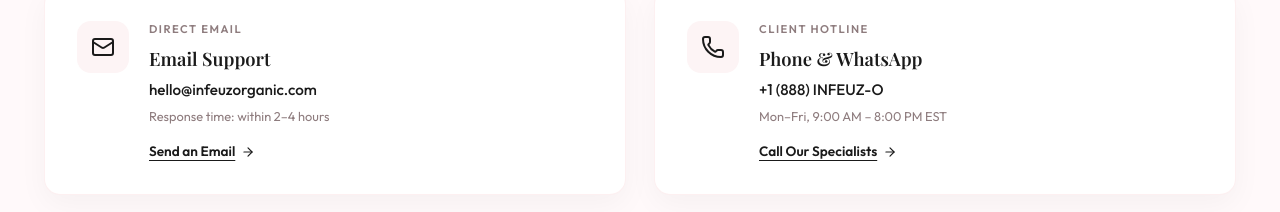
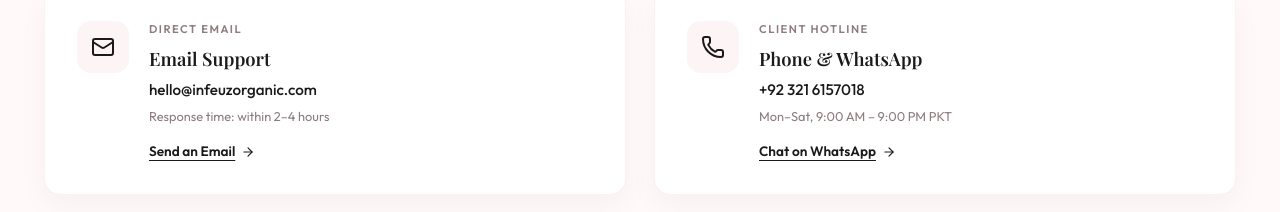
Before and after one commit to fatimaikram3/Infeuz-organic, a React (Vite) app: page /contact in a window 1280 px wide. Shown: the part 457-669 px from the top of the page. Built offline with nearby package versions, Linux system fonts and the light colour scheme; a web font is replaced by a local one.

Commit message:
Update WhatsApp link to direct chat with +923216157018

```diff
--- a/src/components/Footer.jsx
+++ b/src/components/Footer.jsx
@@ -19,7 +19,7 @@ const Footer = () => {
               <a href="https://www.facebook.com/share/198yVNbvG7/" target="_blank" rel="noopener noreferrer" title="Facebook" className="social-icon-btn">
                 <Facebook size={20} />
               </a>
-              <a href="https://wa.me/" target="_blank" rel="noopener noreferrer" title="WhatsApp" className="social-icon-btn">
+              <a href="https://wa.me/923216157018" target="_blank" rel="noopener noreferrer" title="WhatsApp" className="social-icon-btn">
                 <svg width="20" height="20" viewBox="0 0 24 24" fill="none" stroke="currentColor" strokeWidth="2" strokeLinecap="round" strokeLinejoin="round">
                   <path d="M3 21l1.65-3.8a9 9 0 1 1 3.4 2.9L3 21" />
                   <path d="M9 10a.5.5 0 0 0 1 0V9a.5.5 0 0 0-1 0v1a5 5 0 0 0 5 5h1a.5.5 0 0 0 0-1h-1a.5.5 0 0 0 0 1" />
--- a/src/pages/Contact.jsx
+++ b/src/pages/Contact.jsx
@@ -134,10 +134,10 @@ const Contact = () => {
             <div className="card-content">
               <span className="card-tag">CLIENT HOTLINE</span>
               <h3>Phone & WhatsApp</h3>
-              <p className="card-val">+1 (888) INFEUZ-O</p>
-              <span className="card-sub">Mon–Fri, 9:00 AM – 8:00 PM EST</span>
-              <a href="tel:+18884633896" className="card-action-link">
-                Call Our Specialists <ArrowRight size={14} />
+              <p className="card-val">+92 321 6157018</p>
+              <span className="card-sub">Mon–Sat, 9:00 AM – 9:00 PM PKT</span>
+              <a href="https://wa.me/923216157018" target="_blank" rel="noopener noreferrer" className="card-action-link">
+                Chat on WhatsApp <ArrowRight size={14} />
               </a>
             </div>
           </div>
@@ -209,7 +209,7 @@ const Contact = () => {
                 <a href="https://www.facebook.com/share/198yVNbvG7/" target="_blank" rel="noopener noreferrer" className="social-pill">
                   <Facebook size={18} /> <span>Facebook</span>
                 </a>
-                <a href="https://wa.me/" target="_blank" rel="noreferrer" className="social-pill">
+                <a href="https://wa.me/923216157018" target="_blank" rel="noopener noreferrer" className="social-pill">
                   <svg width="18" height="18" viewBox="0 0 24 24" fill="none" stroke="currentColor" strokeWidth="2" strokeLinecap="round" strokeLinejoin="round">
                     <path d="M3 21l1.65-3.8a9 9 0 1 1 3.4 2.9L3 21" />
                     <path d="M9 10a.5.5 0 0 0 1 0V9a.5.5 0 0 0-1 0v1a5 5 0 0 0 5 5h1a.5.5 0 0 0 0-1h-1a.5.5 0 0 0 0 1" />
```
